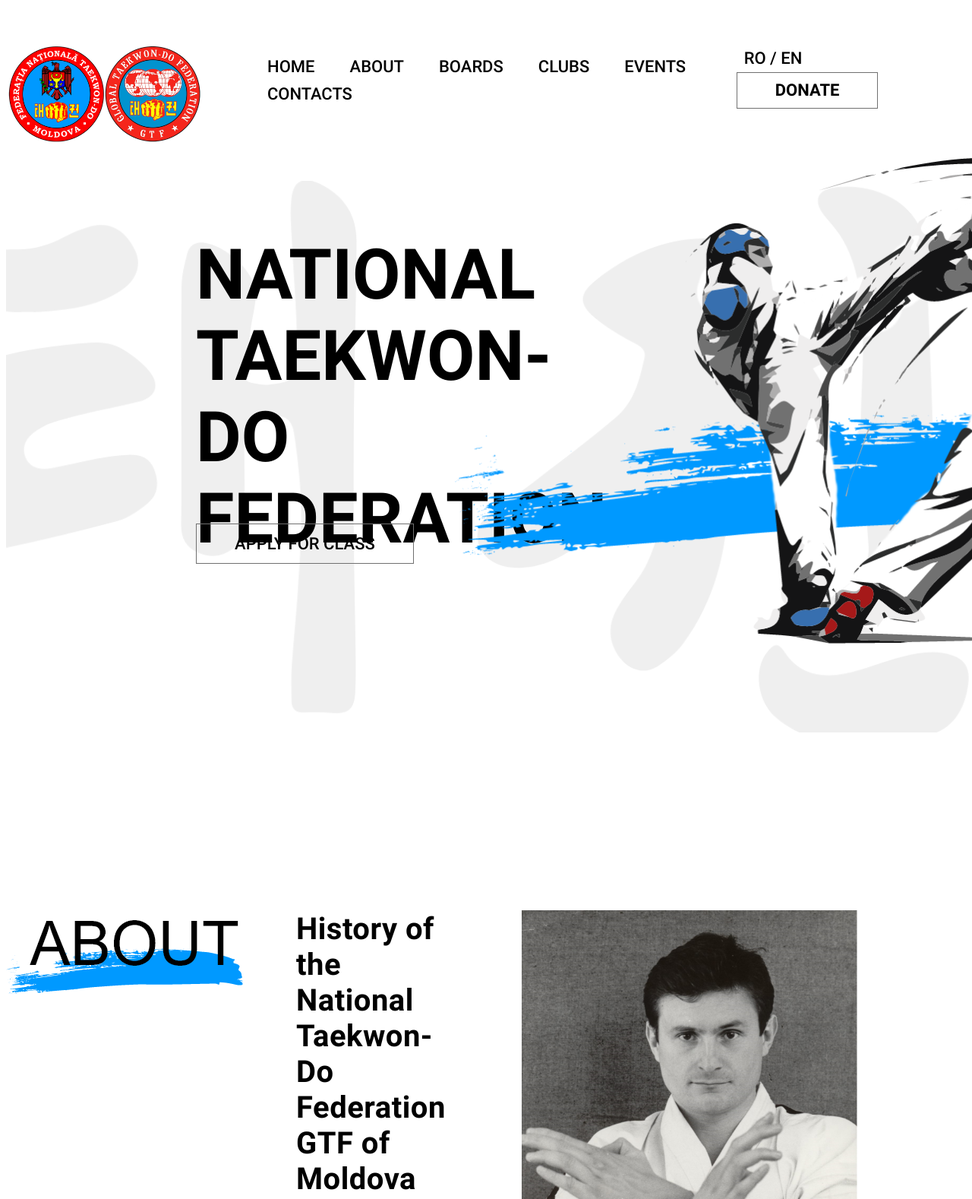
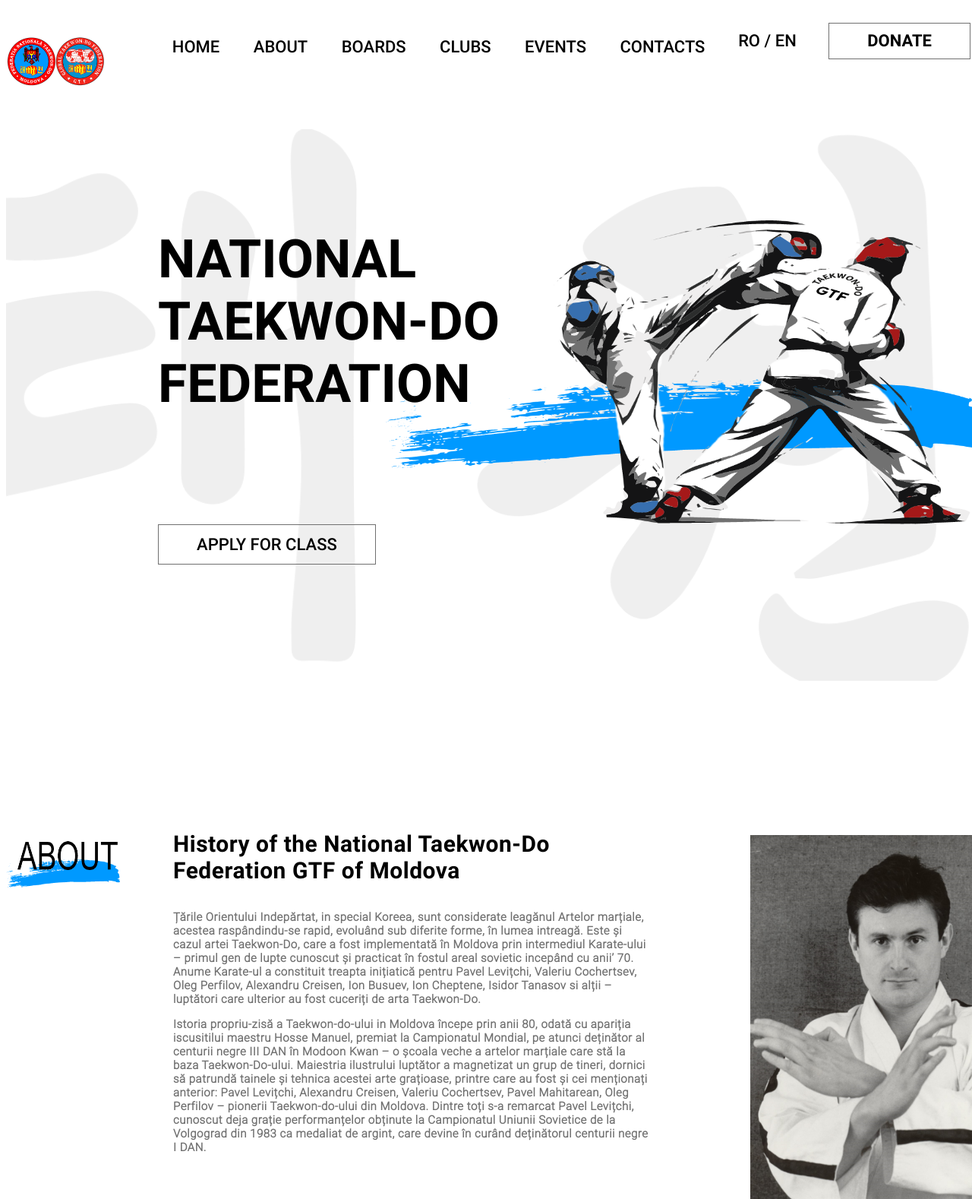
Before and after one commit to frontend-er/frontend-er.github.io, a plain HTML site: page index.html in a window 1280 px wide. Shown: the top 1578 px of the page at 76% size. Drawn offline with nearby package versions, Linux system fonts and the light colour scheme; files whose address does not match are found by name.

Commit message:
adaptiv for header and about

```diff
--- a/css/style.css
+++ b/css/style.css
@@ -98,6 +98,11 @@
   box-sizing: border-box;
 }
 
+.container {
+  max-width: 1833px;
+  margin: 0 auto;
+}
+
 .header {
   position: -webkit-sticky;
   position: sticky;
@@ -105,11 +110,6 @@
   top: 0;
   background: #fff;
   padding-bottom: 10px;
-}
-
-.container {
-  max-width: 1833px;
-  margin: 0 auto;
 }
 
 .menu li {
@@ -574,3 +574,183 @@
   padding-left: 60px;
   padding-right: 60px;
 }
+
+@media screen and (max-width: 1833px) {
+  .container {
+    width: 1700px;
+    margin: 0 auto;
+  }
+
+  .container .header_content {
+    display: flex;
+    justify-content: space-between;
+    padding-top: 40px;
+    font-family: 'Roboto-Medium';
+    align-items: center;
+    font-size: 10px;
+    font-weight: 500;
+  }
+
+  .container .header_content li {
+    list-style: none;
+  }
+
+  .container .header_content img {
+    width: 180px;
+    height: 91px;
+    margin-right: 15px;
+  }
+
+  .container .bg-container {
+    width: 1500px;
+    margin: 0 auto;
+  }
+
+  .container .back-ground {
+    padding-top: 30px;
+    text-align: center;
+    position: absolute;
+  }
+
+  .container .back-ground img {
+    z-index: 1;
+    height: 400px;
+    width: 500px;
+    margin: 0 auto;
+  }
+
+  .container .menu {
+    display: flex;
+    justify-content: space-between;
+  }
+
+  .container .photo img {
+    z-index: 2;
+    height: 600px;
+    width: 900px;
+    float: right;
+    display: flex;
+    align-items: center;
+    text-align: center;
+    position: relative;
+  }
+
+  .container button {
+    margin-top: -50px;
+  }
+
+  .about .about-inner img {
+    width: 300px;
+    height: 100px;
+  }
+
+  .about .about-text-inner {
+    margin-top: 430px;
+    font-size: 22px;
+    padding-left: 70px;
+    margin-right: 100px;
+    letter-spacing: 0.5px;
+  }
+
+  .about .about-text-inner h1 {
+    font-family: 'Roboto-Bold';
+    font-size: 40px;
+  }
+
+  .about .about-text-inner h6 {
+    font-family: 'Roboto-Light';
+    font-size: 20px;
+    color: #707070;
+    line-height: 120%;
+  }
+
+  .btn-read {
+    margin-left: 200px;
+  }
+}
+
+@media screen and (max-width: 1700px) {
+  .container {
+    width: 1300px;
+    margin: 0 auto;
+  }
+
+  .container .header_content {
+    display: flex;
+    justify-content: space-between;
+    padding-top: 26px;
+    font-family: 'Roboto-Medium';
+    align-items: center;
+    font-size: 10px;
+    font-weight: 500;
+  }
+
+  .container .header_content li {
+    list-style: none;
+  }
+
+  .container .header_content img {
+    width: 130px;
+    height: 66px;
+    margin-right: 15px;
+  }
+
+  .container .photo img {
+    margin-top: 150px;
+    z-index: 2;
+    height: 400px;
+    width: 800px;
+    float: right;
+    display: flex;
+    align-items: center;
+    text-align: center;
+    position: relative;
+  }
+
+  .container .home-text {
+    font-size: 70px;
+    margin-top: 160px;
+    margin-left: 200px;
+  }
+
+  .container .btn-apply {
+    margin-top: -40px;
+    margin-left: 200px;
+  }
+
+  .container .about {
+    margin-top: -100px;
+  }
+
+  .container .about .about-inner img {
+    width: 150px;
+    height: 70px;
+  }
+
+  .container .about .leader-photo img {
+    width: 350px;
+    height: 600px;
+    margin-left: 30px;
+    margin-right: -30px;
+  }
+
+  .container .about .about-text-inner {
+    margin-top: 430px;
+    font-size: 12px;
+    padding-left: 70px;
+    margin-right: 100px;
+    letter-spacing: 0.5px;
+  }
+
+  .container .about .about-text-inner h1 {
+    font-family: 'Roboto-Bold';
+    font-size: 30px;
+  }
+
+  .container .about .about-text-inner h6 {
+    font-family: 'Roboto-Light';
+    font-size: 15px;
+    color: #707070;
+    line-height: 120%;
+  }
+}
--- a/index.html
+++ b/index.html
@@ -12,12 +12,12 @@
     <div class="header">
     <div class="container">
         <div class="header_content">
-            <div class="logo">
+            <div class="logo" class="a1 col-lg-6">
                 <a href="#">
                     <img src="img/Logo.png">
                 </a>
             </div>
-            <nav class="menu">
+            <nav class="menu" class="a2 col-lg-6">
           <ul>
                <li> <a href="#">HOME</a></li>
                <li><a href="#">ABOUT</a></li>
@@ -27,7 +27,9 @@
                <li><a href="#">CONTACTS</a></li>
             </ul>
             </nav>
-            <div class="donation" id="donation">
+
+
+            <div class="donation" id="donation" class="a2 col-lg-6">
                 <a href="#">RO / EN</a>
                 <button >DONATE</button>
             </div>
@@ -49,7 +51,6 @@
             </div>
         </div>
         <button class="btn-apply" id="btn-apply" onclick="changeColor()">APPLY FOR CLASS</button>
-    </div>
     </div>
 
 
@@ -304,6 +305,8 @@
     </div>
 </div>
     <script src="js/script.js"> </script>
+    <script src="/examples/vendors/bootstrap-4/js/bootstrap.min.js"></script>
+
 </body>
 
 </html>
```
Also changed, not shown: css/style.min.css.
